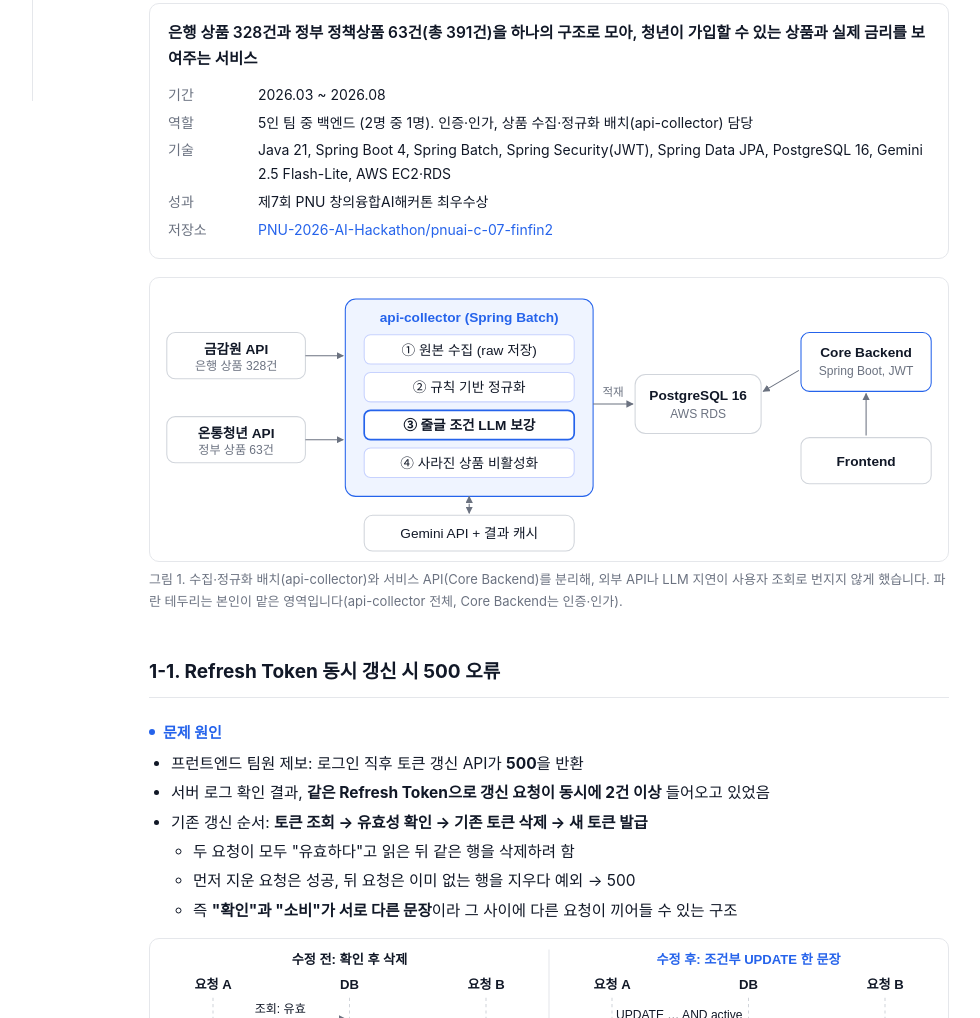
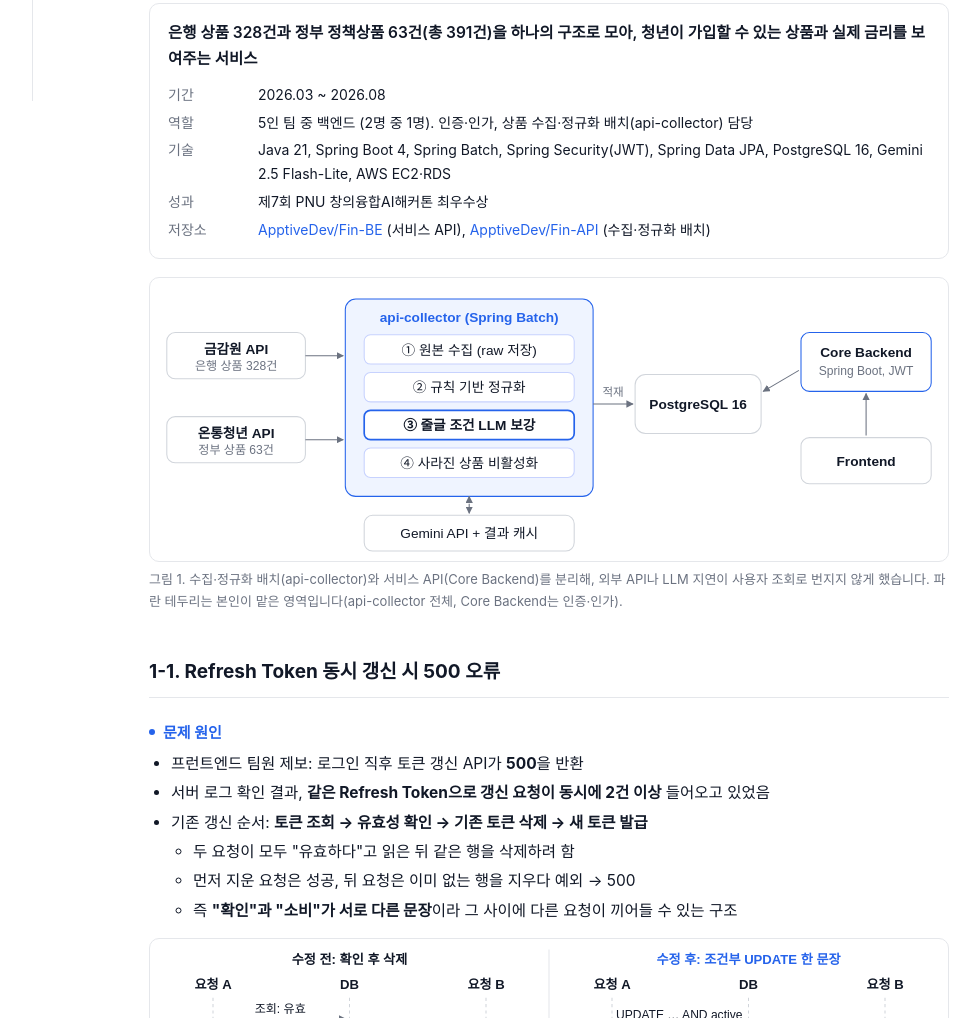
Before and after one commit to yuyeol3/portfolio, a plain HTML site: page index.html in a window 1280 px wide. Shown: the part 699-1717 px from the top of the page, without its empty margins (215-1195 px from the left). Drawn offline with Linux system fonts and the light colour scheme; a web font is replaced by a local one.

Commit message:
Y-Fin 다이어그램에서 RDS 표기 제거, 저장소 링크를 Fin-BE와 Fin-API로 변경

```diff
--- a/index.html
+++ b/index.html
@@ -232,7 +232,7 @@
       <dt>역할</dt><dd>5인 팀 중 백엔드 (2명 중 1명). 인증·인가, 상품 수집·정규화 배치(api-collector) 담당</dd>
       <dt>기술</dt><dd>Java 21, Spring Boot 4, Spring Batch, Spring Security(JWT), Spring Data JPA, PostgreSQL 16, Gemini 2.5 Flash-Lite, AWS EC2·RDS</dd>
       <dt>성과</dt><dd>제7회 PNU 창의융합AI해커톤 최우수상</dd>
-      <dt>저장소</dt><dd><a href="https://github.com/PNU-2026-AI-Hackathon/pnuai-c-07-finfin2">PNU-2026-AI-Hackathon/pnuai-c-07-finfin2</a></dd>
+      <dt>저장소</dt><dd><a href="https://github.com/ApptiveDev/Fin-BE">ApptiveDev/Fin-BE</a> (서비스 API), <a href="https://github.com/ApptiveDev/Fin-API">ApptiveDev/Fin-API</a> (수집·정규화 배치)</dd>
     </dl>
   </div>
 
@@ -269,8 +269,7 @@
 
         <!-- db -->
         <rect x="462" y="92" width="120" height="56" rx="10" fill="#fff" stroke="#d1d5db"/>
-        <text x="522" y="116" text-anchor="middle" font-weight="600">PostgreSQL 16</text>
-        <text x="522" y="133" text-anchor="middle" font-size="11.5" fill="#6b7280">AWS RDS</text>
+        <text x="522" y="125" text-anchor="middle" font-weight="600">PostgreSQL 16</text>
 
         <!-- backend / frontend -->
         <rect x="620" y="52" width="124" height="56" rx="8" fill="#fff" stroke="#2563eb"/>
```
